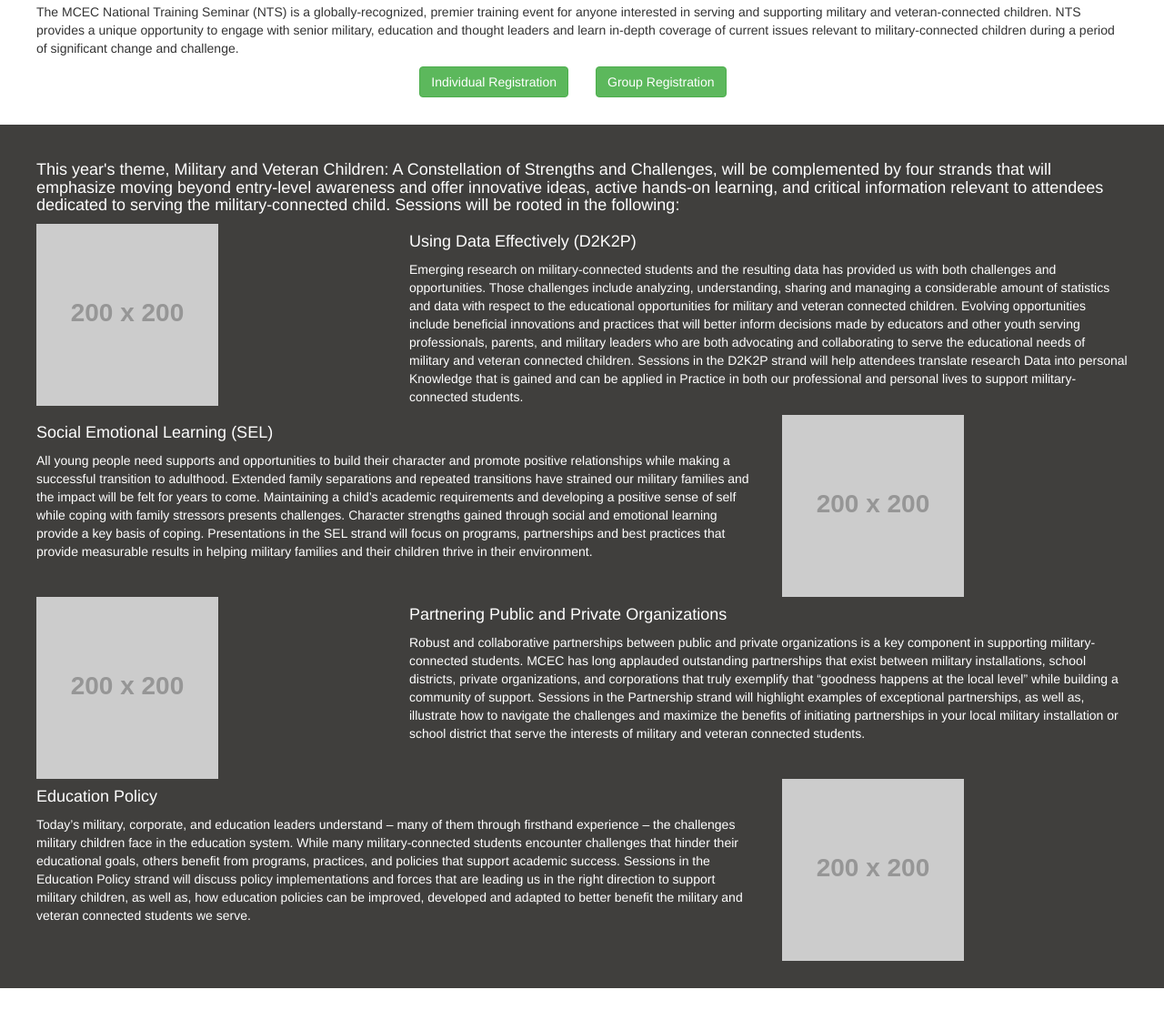
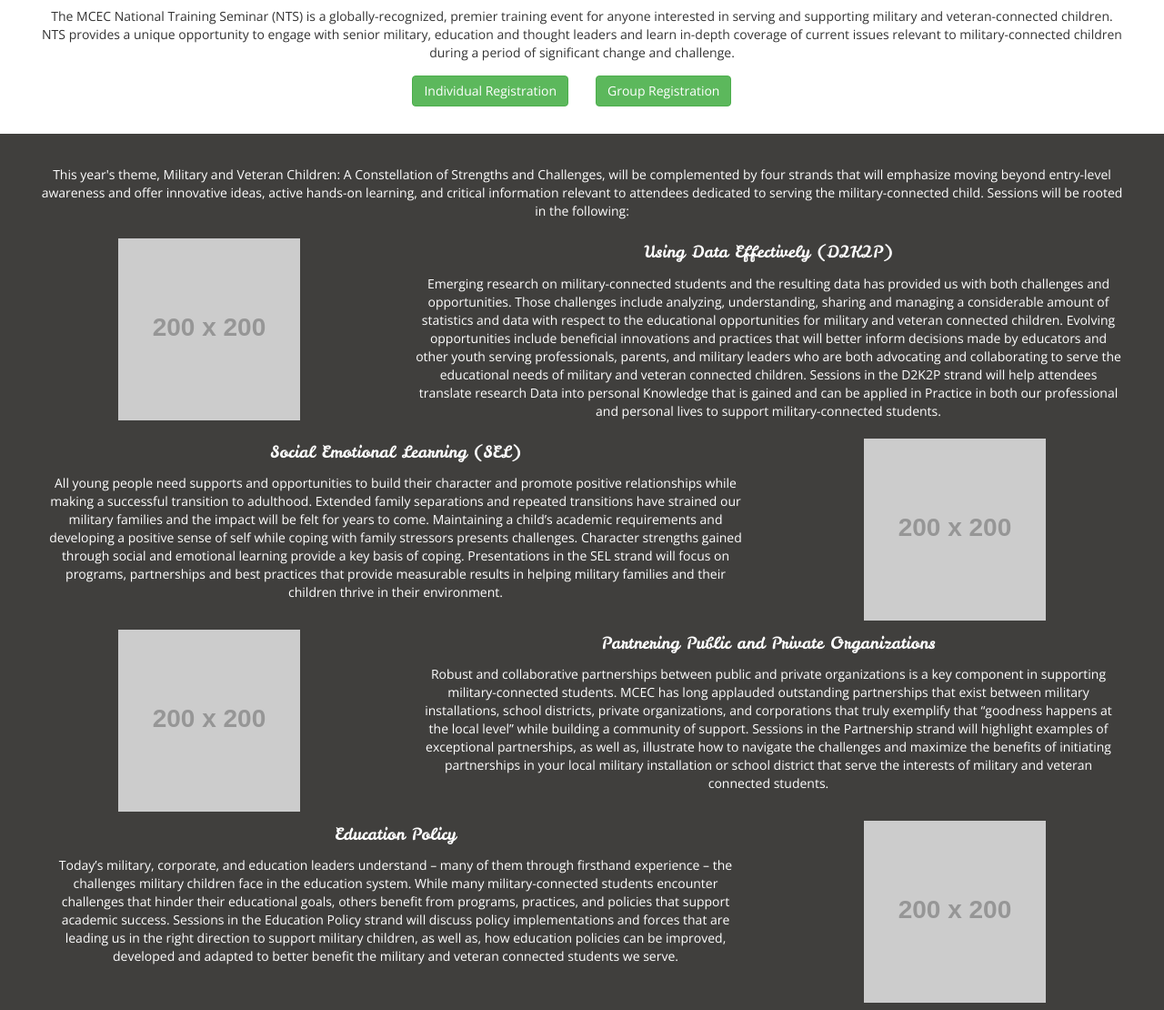
Before and after one commit to LindsFisch/MCECNTS, a plain HTML site: page index.html in a window 1280 px wide. Shown: the part 692-1802 px from the top of the page at 91% size. Drawn offline with nearby package versions, Linux system fonts and the light colour scheme; placeholder pictures from the web are drawn by us; a script that the page names is missing.

Commit message:
added font/updated css

```diff
--- a/assets/css/style.css
+++ b/assets/css/style.css
@@ -1,3 +1,16 @@
+/*font-family: 'Open Sans', sans-serif;
+font-family: 'Pacifico', cursive;
+font-family: 'Leckerli One', cursive; */
+
+body {
+	font-family: 'Open Sans', sans-serif;
+	text-align: center;
+}
+
+h1, h2, h3, h4, h5 {
+	font-family: 'Leckerli One', cursive;
+}
+
 .navbar {
 	background-color: white;
 }
@@ -17,13 +30,13 @@
 	margin-top: -47px;
 }
 
-#about, #schedule, #travel, #policy {
+#about, #schedule, #sponsor, #policy {
 	background-color: #403f3d;
 	color: white;
 	padding: 30px 40px;
 }
 
-#reg, #speaker, #prodev, #sponsor {
+#reg, #speaker, #prodev, #travel {
 	padding: 30px 40px;
 
 }
@@ -42,8 +55,14 @@
 	margin: auto;
 }
 
-body.template-plant {
-	margin: auto;
-	width: 75%;
-	background-color: #403f3d;
+li {
+	text-align: left;
 }
+
+p {
+	padding: 5px;
+}
+
+img {
+	padding: 5px;
+}
--- a/index.html
+++ b/index.html
@@ -4,7 +4,9 @@
 	<title>2017 National Training Seminar</title>
 	<!-- Latest compiled and minified CSS -->
 	<link rel="stylesheet" href="https://maxcdn.bootstrapcdn.com/bootstrap/3.3.7/css/bootstrap.min.css">
+	<link href="https://fonts.googleapis.com/css?family=Leckerli+One|Open+Sans|Pacifico" rel="stylesheet">
 	<link rel="stylesheet" type="text/css" href="assets/css/style.css">
+
 
 	<!-- jQuery library -->
 	<script src="https://ajax.googleapis.com/ajax/libs/jquery/3.2.0/jquery.min.js"></script>
@@ -52,45 +54,45 @@
 				<a href="https://nts2017.abilafundraisingonline.com/attendee" target="_blank"><button type="button" class="btn btn-success pull-right">Individual Registration</button></a>
 			</div>
 			<div class="col-md-6">
-				<a href="http://www.militarychild.org/group-registration" target="_blank"><button type="button" class="btn btn-success">Group Registration</button></a>
+				<a href="http://www.militarychild.org/group-registration" target="_blank"><button type="button" class="btn btn-success pull-left">Group Registration</button></a>
 			</div>
 		</div>
 	</section>
 	<section class="container-fluid" id="about">
-		<h4>This year's theme, Military and Veteran Children: A Constellation of Strengths and Challenges, will be complemented by four strands that will emphasize moving beyond entry-level awareness and offer innovative ideas, active hands-on learning, and critical information relevant to attendees dedicated to serving the military-connected child. Sessions will be rooted in the following:</h4>
+		<p>This year's theme, Military and Veteran Children: A Constellation of Strengths and Challenges, will be complemented by four strands that will emphasize moving beyond entry-level awareness and offer innovative ideas, active hands-on learning, and critical information relevant to attendees dedicated to serving the military-connected child. Sessions will be rooted in the following:</p>
 		<div class="row">
-  			<div class="col-md-4">
+  			<div class="col-md-4 col-sm-12 col-xs-12">
   				<img src="http://placehold.it/200x200">
   			</div>
-  			<div class="col-md-8">
+  			<div class="col-md-8 col-sm-12 col-xs-12">
   				<h4>Using Data Effectively (D2K2P)</h4>
   				<p>Emerging research on military-connected students and the resulting data has provided us with both challenges and opportunities.  Those challenges include analyzing, understanding, sharing and managing a considerable amount of statistics and data with respect to the educational opportunities for military and veteran connected children.  Evolving opportunities include beneficial innovations and practices that will better inform decisions made by educators and other youth serving professionals, parents, and military leaders who are both advocating and collaborating to serve the educational needs of military and veteran connected children.  Sessions in the D2K2P strand will help attendees translate research Data into personal Knowledge that is gained and can be applied in Practice in both our professional and personal lives to support military-connected students.  </p>
   			</div>
 		</div>
 		<div class="row">
-  			<div class="col-md-8">
+  			<div class="col-md-8 col-sm-12 col-xs-12">
   				<h4>Social Emotional Learning (SEL)</h4>
   				<p>All young people need supports and opportunities to build their character and promote positive relationships while making a successful transition to adulthood.  Extended family separations and repeated transitions have strained our military families and the impact will be felt for years to come. Maintaining a child’s academic requirements and developing a positive sense of self while coping with family stressors presents challenges. Character strengths gained through social and emotional learning provide a key basis of coping. Presentations in the SEL strand will focus on programs, partnerships and best practices that provide measurable results in helping military families and their children thrive in their environment.</p>
   			</div>
-  			<div class="col-md-4">
+  			<div class="col-md-4 col-sm-12 col-xs-12">
   				<img src="http://placehold.it/200x200">
   			</div>
 		</div>
 		<div class="row">
-  			<div class="col-md-4">
+  			<div class="col-md-4 col-sm-12 col-xs-12">
   				<img src="http://placehold.it/200x200">
   			</div>
-  			<div class="col-md-8">
+  			<div class="col-md-8 col-sm-12 col-xs-12">
   				<h4>Partnering Public and Private Organizations</h4>
   				<p>Robust and collaborative partnerships between public and private organizations is a key component in supporting military-connected students.  MCEC has long applauded outstanding partnerships that exist between military installations, school districts, private organizations, and corporations that truly exemplify that “goodness happens at the local level” while building a community of support.  Sessions in the Partnership strand will highlight examples of exceptional partnerships, as well as, illustrate how to navigate the challenges and maximize the benefits of initiating partnerships in your local military installation or school district that serve the interests of military and veteran connected students.</p>
   			</div>
 		</div>
 		<div class="row">
-  			<div class="col-md-8">
+  			<div class="col-md-8 col-sm-12 col-xs-12">
   				<h4>Education Policy</h4>
   				<p>Today’s military, corporate, and education leaders understand – many of them through firsthand experience – the challenges military children face in the education system. While many military-connected students encounter challenges that hinder their educational goals, others benefit from programs, practices, and policies that support academic success. Sessions in the Education Policy strand will discuss policy implementations and forces that are leading us in the right direction to support military children, as well as, how education policies can be improved, developed and adapted to better benefit the military and veteran connected students we serve.</p>
   			</div>
-  			<div class="col-md-4">
+  			<div class="col-md-4 col-sm-12 col-xs-12">
   				<img src="http://placehold.it/200x200">
   			</div>
 		</div>
@@ -118,6 +120,11 @@
 		<h5>Overview</h5>
 		<p>Most military children embody strength and resiliency, even in the face of multiple challenges. Some military children may be negatively impacted by the stress and trauma that can accompany military family life. This pre-conference event will bring together national leaders from organizations supporting military children and youth presenting on resources and materials including representatives from USO, Military Child Education Coalition, SAMHSA, NCTSN, ZERO TO THREE, T2, Sesame Street and the Military Family Advisory Network (MFAN). Attendees will have the opportunity to hear first-hand about the development of the latest social media and health campaigns, toolkits, mobile apps, screening instruments, and psycho-educational materials to support the psychological well-being of military families and children. Opportunities will be available for attendees to learn how best to access military-informed/trauma-informed resources to support children and families and implement these materials into their own organizational settings. The pre-conference session will include key note presenters, panel presentations and mini-sessions. Active demonstrations will take place using cross-platform social media feeds and Facebook live broadcasts.</p>
 	</section>
+	<section class="container-fluid" id="sponsor">
+		<div class="attendify-pages-widget"
+     	data-appkey="8y18s1"     data-feature="sponsors"></div>
+     	<h3>Sponsors</h3>
+	</section>
 	<section class="container-fluid" id="travel">
 		<div class="row">
 			<div class="col-md-4">
@@ -143,14 +150,9 @@
 				<a href="https://aws.passkey.com/event/16134031/owner/545/landing?gtid=e3ffa97ea50e068977e84db0cb30cf8d" target="_blank"><button type="button" class="btn btn-success pull-right">Hotel Reservations</button></a>
 			</div>
 			<div class="col-md-6">
-				<a href="https://www.supershuttle.com/?GC=CX52X" target="_blank"><button type="button" class="btn btn-success">Supershuttle Discount</button></a>
+				<a href="https://www.supershuttle.com/?GC=CX52X" target="_blank"><button type="button" class="btn btn-success pull-left">Supershuttle Discount</button></a>
 			</div>
 		</div>
-	</section>
-	<section class="container-fluid" id="sponsor">
-		<div class="attendify-pages-widget"
-     	data-appkey="8y18s1"     data-feature="sponsors"></div>
-     	<h3>Sponsors</h3>
 	</section>
 	<section class="container-fluid" id="policy">
 		<h5>Substitution and Cancellations</h5>
```
